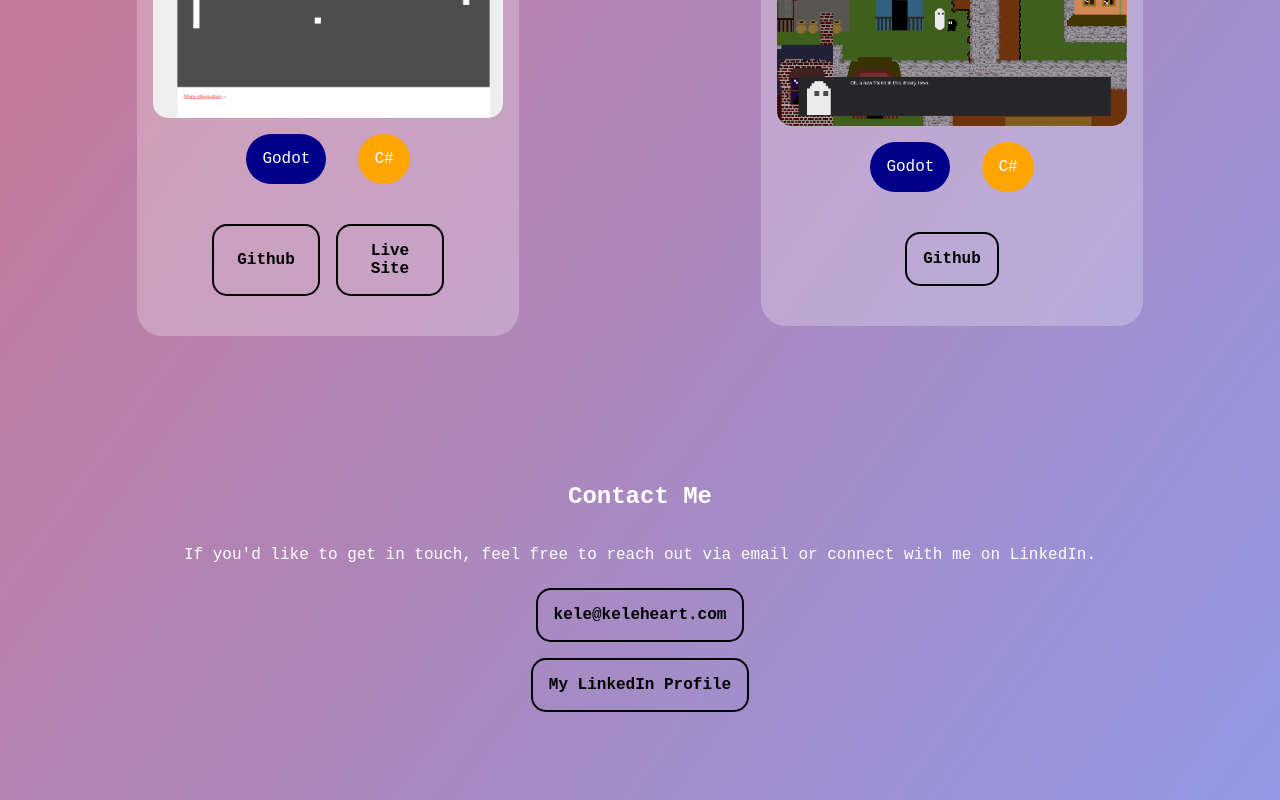
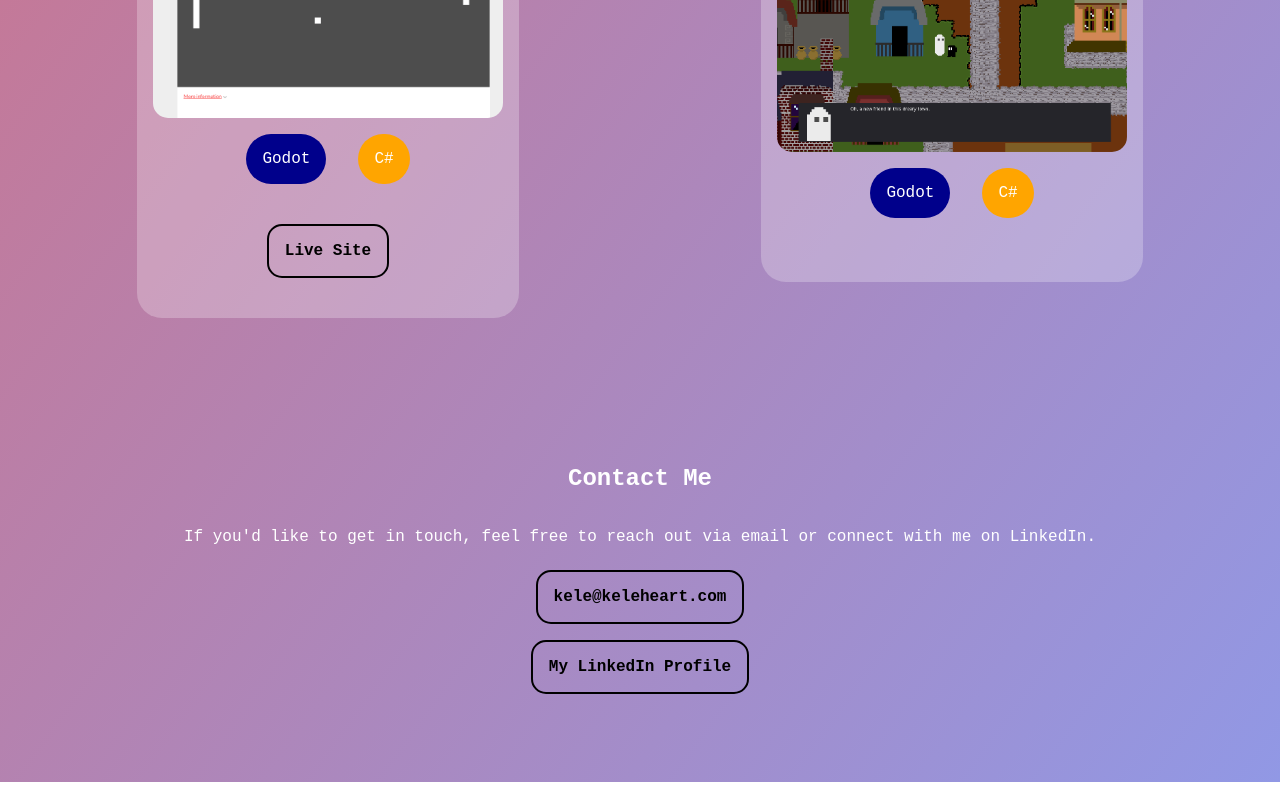
Before and after one commit to Yintii/personal-site, a React (Vite) app: page / in a window 1280 px wide. Shown: the part 1718-2518 px from the top of the page. Built offline with nearby package versions, Linux system fonts and the light colour scheme; a web font is replaced by a local one.

Commit message:
making github an optional link as well because the games don't go on the github

```diff
--- a/src/components/Portfolio.tsx
+++ b/src/components/Portfolio.tsx
@@ -43,7 +43,9 @@ function Portfolio(){
                     })}
                 </div>
                 <div className='project-links flex m-1'>
-                    <a className='p-1' href={project.github}>Github</a>
+                    {project.github && (
+                        <a className='p-1' href={project.github}>Github</a>
+                    )}
                     {project.liveURL && (
                         <a className='p-1' href={project.liveURL}>Live Site</a>
                     )}
```
